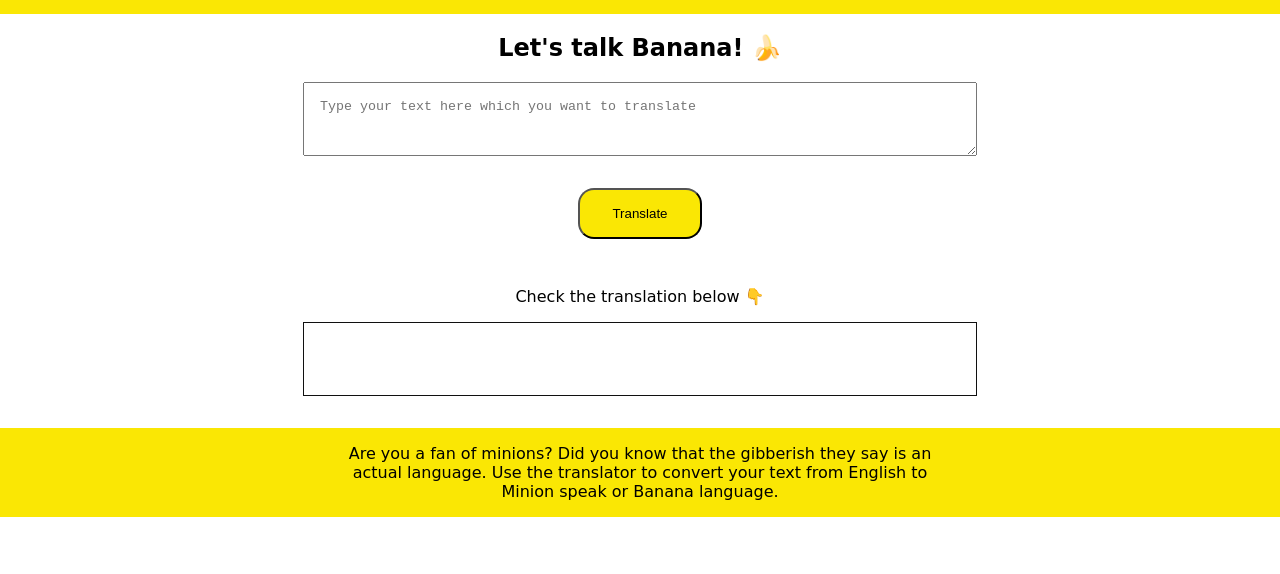
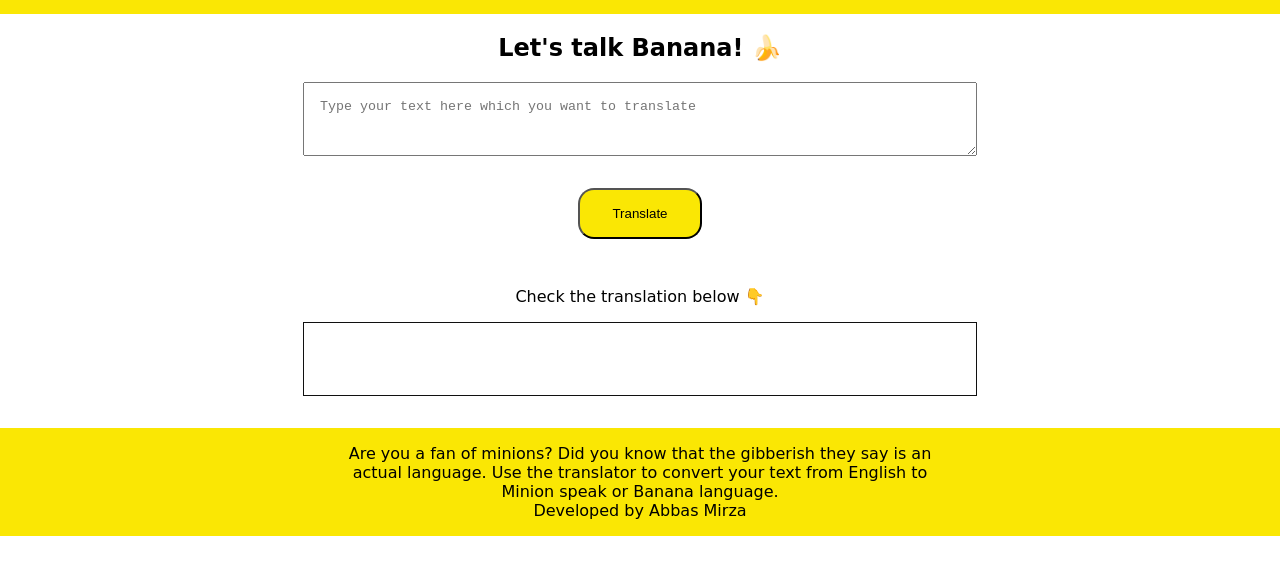
Before and after one commit to abbasmirza7/Minion-Talk-App, a plain HTML site: page index.html in a window 1280 px wide. Shown: the part 86-660 px from the top of the page. Drawn offline with Linux system fonts and the light colour scheme.

Commit message:
sign added

```diff
--- a/index.html
+++ b/index.html
@@ -5,7 +5,7 @@
     <meta charset="UTF-8">
     <meta http-equiv="X-UA-Compatible" content="IE=edge">
     <meta name="viewport" content="width=device-width, initial-scale=1.0">
-    <title>Talk</title>
+    <title>Minion Talk</title>
     <link href="styles.css" rel="stylesheet">
 </head>
 
@@ -27,6 +27,7 @@
 
 <footer class="covers">
     <p class="about">Are you a fan of minions? Did you know that the gibberish they say is an actual language. Use the translator to convert your text from English to Minion speak or Banana language.</p>
+    <p class="sign"> Developed by <span>Abbas Mirza</span></p>
 </footer>
 
 
--- a/styles.css
+++ b/styles.css
@@ -17,8 +17,6 @@ body {
     padding: 1rem;
     height: 5vh;
     width: 50%;
-
-
 }
 
 .output {
@@ -44,3 +42,7 @@ body {
     width: 50%;
     margin: auto;
 }
+
+.sign {
+    display: inline;
+}
```
